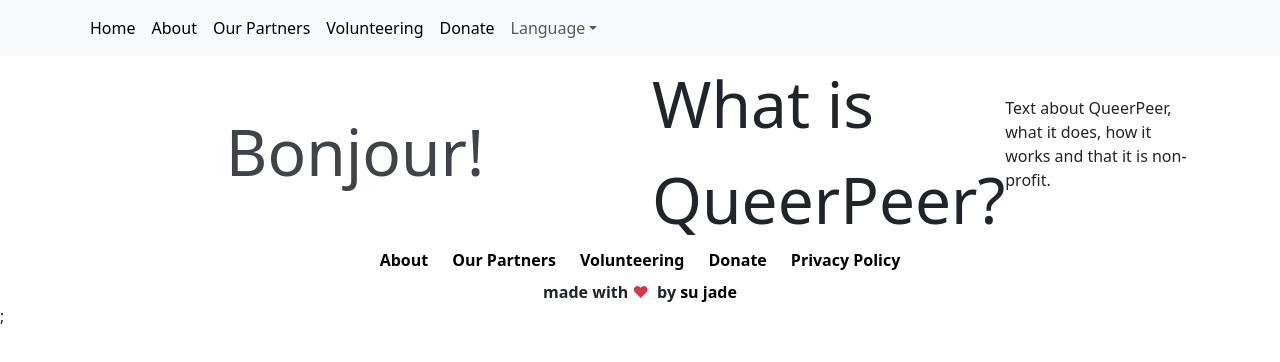
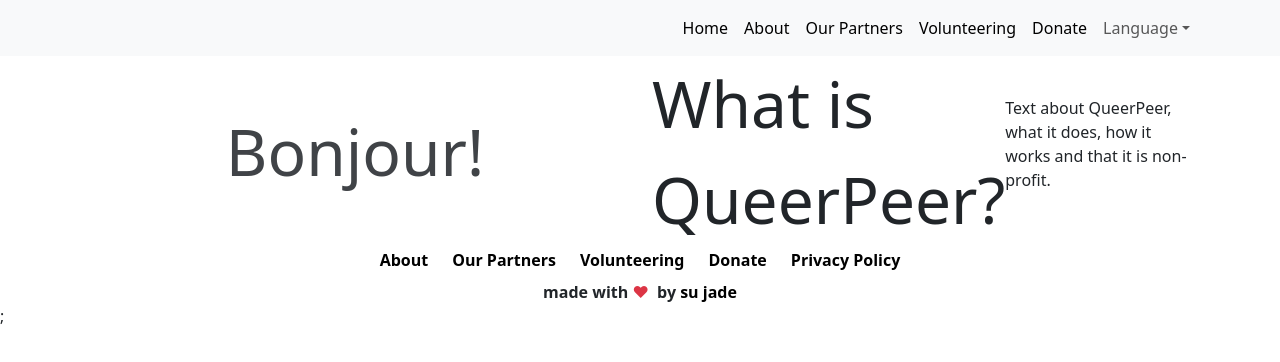
Before and after one commit to sujade/queer-peer, a Next.js app: page / in a window 1280 px wide. Shown: the top 362 px of the page. Built offline with nearby package versions, Linux system fonts and the light colour scheme.

Commit message:
move links to the right side of the navbar

```diff
--- a/src/Components/General/NavigationBar.tsx
+++ b/src/Components/General/NavigationBar.tsx
@@ -14,7 +14,9 @@
       <Container>
         <NavbarToggle aria-controls='basic-navbar-nav' />
         <NavbarCollapse id='basic-navbar-nav'>
-          <Nav className='me-auto'>
+          <Nav className='ms-auto'>
+            {' '}
+            {/* Move Nav to the right */}
             <NavLink className={'text-black'} href='/'>
               Home
             </NavLink>
```
